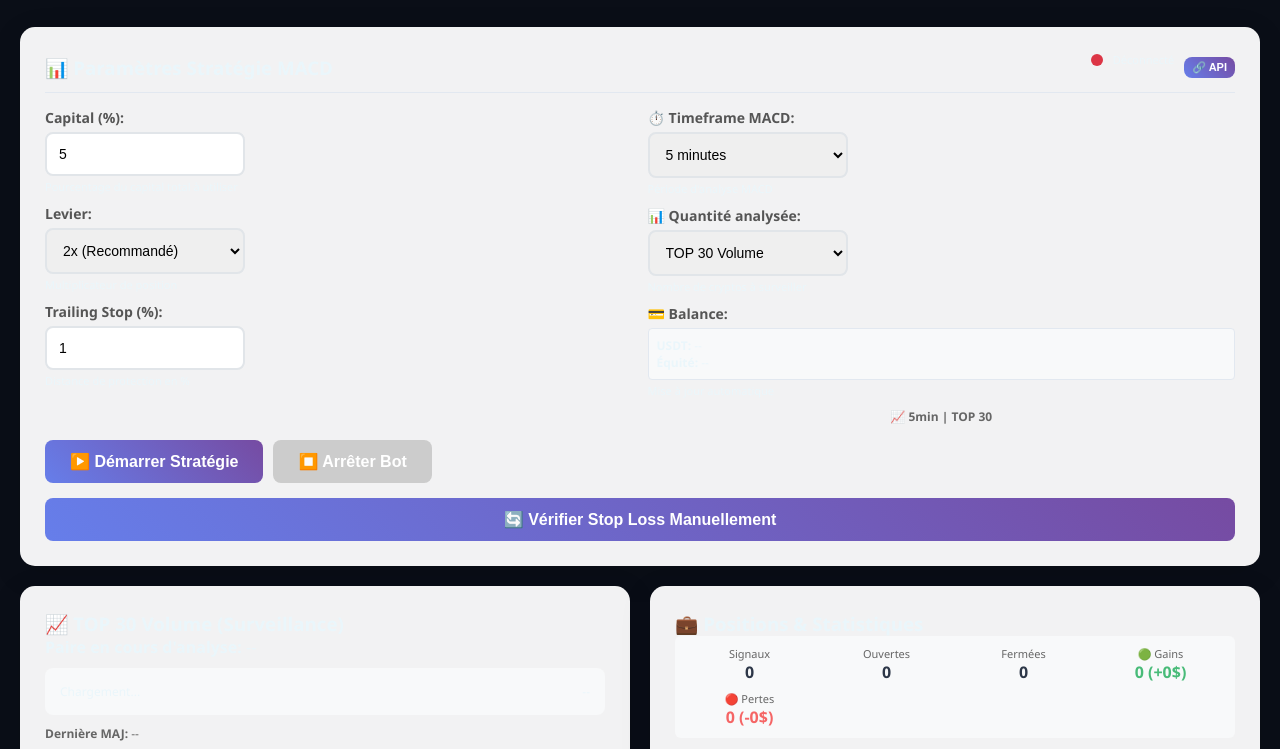
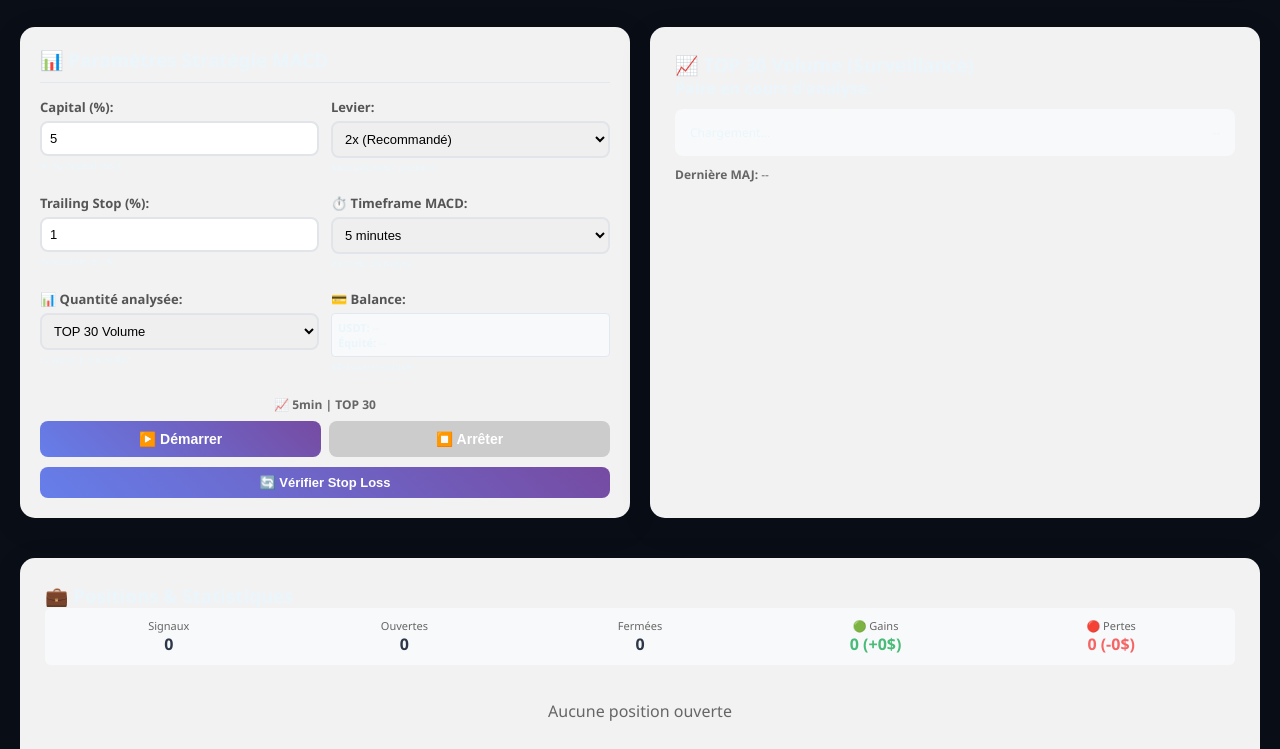
Before and after one commit to Escanpadex/crea-vigne-bot, a plain HTML site: page index.html in a window 1280 px wide. Shown: the part 88-837 px from the top of the page. Drawn offline with Linux system fonts and the light colour scheme; a script that the page names is missing.

Commit message:
Add files via upload

```diff
--- a/index.html
+++ b/index.html
@@ -3,33 +3,35 @@
 <head>
     <meta charset="UTF-8">
     <meta name="viewport" content="width=device-width, initial-scale=1.0">
-    <title>Bot Trading Bitget Futures - Stratégie MACD TOP 20</title>
+    <title>Bot Trading Bitget Futures - Analyse MACD Volume Dynamique</title>
     <link rel="stylesheet" href="styles/main.css">
     <!-- TradingView Widget Script -->
     <script type="text/javascript" src="https://s3.tradingview.com/tv.js"></script>
 </head>
 <body>
-    <div class="version">🕐 Dernière MAJ: 07/01/2025 14:30</div>
-
     <div class="container">
         <div class="header">
+            <div style="display: flex; align-items: center; justify-content: space-between; margin-bottom: 15px;">
+                <div>
                     <h1>🚀 Bot Trading Bitget Futures</h1>
-            <p>Stratégie MACD - TOP 30 Volume - TRAILING STOP FIXÉ</p>
+                    <p>Analyse MACD Temps Réel - Volume TOP Dynamique - Gestion Avancée</p>
+                </div>
+                <div style="display: flex; align-items: center; gap: 15px; background: rgba(255,255,255,0.1); padding: 15px; border-radius: 10px; backdrop-filter: blur(5px);">
+                    <div class="status">
+                        <div class="status-dot" id="connectionStatus"></div>
+                        <span id="connectionText" style="font-size: 12px; color: white; font-weight: 600;">Déconnecté</span>
+                    </div>
+                    <div style="font-size: 11px; color: rgba(255,255,255,0.8);">Connecté (Futures)</div>
+                    <button class="btn btn-api-highlight" onclick="testConnection()" style="font-size: 12px; padding: 8px 15px; background: linear-gradient(45deg, #48bb78, #38a169); box-shadow: 0 4px 15px rgba(72, 187, 120, 0.4); font-weight: bold;">🔗 API</button>
+                </div>
+            </div>
         </div>
 
-        <div class="grid">
-            <div class="card">
-                <!-- En-tête avec API et titre -->
-                <div style="display: flex; align-items: center; justify-content: space-between; margin-bottom: 15px; padding-bottom: 10px; border-bottom: 1px solid #e2e8f0;">
-                    <h3 style="margin: 0;">📊 Paramètres Stratégie MACD</h3>
-                    <div style="display: flex; align-items: center; gap: 10px;">
-                        <div class="status">
-                            <div class="status-dot" id="connectionStatus"></div>
-                            <span id="connectionText" style="font-size: 11px;">Déconnecté</span>
-                        </div>
-                        <button class="btn" onclick="testConnection()" style="font-size: 11px; padding: 4px 8px;">🔗 API</button>
-                    </div>
-                </div>
+        <!-- Nouvelle structure en grid pour avoir les deux sections côte à côte -->
+        <div style="display: grid; grid-template-columns: 1fr 1fr; gap: 20px; margin-bottom: 20px;">
+            <!-- Section Paramètres MACD - Rétrécie -->
+            <div class="card" style="padding: 20px;">
+                <h3 style="margin: 0 0 15px 0; padding-bottom: 10px; border-bottom: 1px solid #e2e8f0;">📊 Paramètres Stratégie MACD</h3>
 
                 <!-- Champs API cachés mais fonctionnels -->
                 <div style="display: none;">
@@ -38,87 +40,79 @@
                     <input type="password" id="passphrase" value="Charmant16320Charmant16320">
                 </div>
 
-                <!-- Layout en 2 colonnes -->
-                <div style="display: grid; grid-template-columns: 1fr 1fr; gap: 15px; margin-bottom: 15px;">
-
-                    <!-- Colonne Gauche - Paramètres de base -->
-                    <div>
-                        <div class="form-group" style="margin-bottom: 10px;">
-                            <label style="font-size: 14px;">Capital (%):</label>
-                            <input type="number" id="capitalPercent" value="5" min="1" max="20" step="1" style="width: 100%; max-width: 200px;">
-                            <small style="font-size: 11px; display: block; margin-top: 3px;">Pourcentage du capital total à utiliser</small>
+                <!-- Paramètres en colonnes compactes -->
+                <div style="display: grid; grid-template-columns: 1fr 1fr; gap: 12px; margin-bottom: 15px;">
+                    <div class="form-group" style="margin-bottom: 8px;">
+                        <label style="font-size: 13px;">Capital (%):</label>
+                        <input type="number" id="capitalPercent" value="5" min="1" max="20" step="1" style="width: 100%; padding: 8px; font-size: 13px;">
+                        <small style="font-size: 10px; display: block; margin-top: 2px;">% du capital total</small>
                     </div>
 
-                        <div class="form-group" style="margin-bottom: 10px;">
-                            <label style="font-size: 14px;">Levier:</label>
-                            <select id="leverage" style="width: 100%; max-width: 200px;">
+                    <div class="form-group" style="margin-bottom: 8px;">
+                        <label style="font-size: 13px;">Levier:</label>
+                        <select id="leverage" style="width: 100%; padding: 8px; font-size: 13px;">
                             <option value="2" selected>2x (Recommandé)</option>
                             <option value="3">3x</option>
                             <option value="5">5x</option>
                             <option value="10">10x</option>
                         </select>
-                            <small style="font-size: 11px; display: block; margin-top: 3px;">Multiplicateur de position</small>
+                        <small style="font-size: 10px; display: block; margin-top: 2px;">Multiplicateur position</small>
                     </div>
 
-                        <div class="form-group" style="margin-bottom: 10px;">
-                            <label style="font-size: 14px;">Trailing Stop (%):</label>
-                            <input type="number" id="trailingStop" value="1" min="0.5" max="5" step="0.1" style="width: 100%; max-width: 200px;">
-                            <small style="font-size: 11px; display: block; margin-top: 3px;">Distance de protection en %</small>
-                        </div>
+                    <div class="form-group" style="margin-bottom: 8px;">
+                        <label style="font-size: 13px;">Trailing Stop (%):</label>
+                        <input type="number" id="trailingStop" value="1" min="0.5" max="5" step="0.1" style="width: 100%; padding: 8px; font-size: 13px;">
+                        <small style="font-size: 10px; display: block; margin-top: 2px;">Protection en %</small>
                     </div>
 
-                    <!-- Colonne Droite - Nouveaux paramètres -->
-                    <div>
-                        <div class="form-group" style="margin-bottom: 10px;">
-                            <label style="font-size: 14px;">⏱️ Timeframe MACD:</label>
-                            <select id="macdTimeframe" onchange="updateMacdTimeframe()" style="width: 100%; max-width: 200px;">
+                    <div class="form-group" style="margin-bottom: 8px;">
+                        <label style="font-size: 13px;">⏱️ Timeframe MACD:</label>
+                        <select id="macdTimeframe" onchange="updateMacdTimeframe()" style="width: 100%; padding: 8px; font-size: 13px;">
                             <option value="5m" selected>5 minutes</option>
                             <option value="15m">15 minutes</option>
                             <option value="1h">1 heure</option>
                             <option value="4h">4 heures</option>
                         </select>
-                            <small style="font-size: 11px; display: block; margin-top: 3px;">Période d'analyse MACD</small>
+                        <small style="font-size: 10px; display: block; margin-top: 2px;">Période d'analyse</small>
                     </div>
 
-                        <div class="form-group" style="margin-bottom: 10px;">
-                            <label style="font-size: 14px;">📊 Quantité analysée:</label>
-                            <select id="topVolumeCount" onchange="updateTopVolumeCount()" style="width: 100%; max-width: 200px;">
+                    <div class="form-group" style="margin-bottom: 8px;">
+                        <label style="font-size: 13px;">📊 Quantité analysée:</label>
+                        <select id="topVolumeCount" onchange="updateTopVolumeCount()" style="width: 100%; padding: 8px; font-size: 13px;">
                             <option value="5">TOP 5 Volume</option>
                             <option value="10">TOP 10 Volume</option>
                             <option value="20">TOP 20 Volume</option>
                             <option value="30" selected>TOP 30 Volume</option>
                             <option value="50">TOP 50 Volume</option>
                         </select>
-                            <small style="font-size: 11px; display: block; margin-top: 3px;">Nombre de cryptos à surveiller</small>
+                        <small style="font-size: 10px; display: block; margin-top: 2px;">Cryptos à surveiller</small>
                     </div>
 
-                        <div class="form-group" style="margin-bottom: 10px;">
-                            <label style="font-size: 14px;">💳 Balance:</label>
-                            <div style="background: #f8f9fa; border: 1px solid #e2e8f0; border-radius: 4px; padding: 8px; font-size: 12px;">
+                    <div class="form-group" style="margin-bottom: 8px;">
+                        <label style="font-size: 13px;">💳 Balance:</label>
+                        <div style="background: #f8f9fa; border: 1px solid #e2e8f0; border-radius: 4px; padding: 6px; font-size: 11px;">
                             <div><strong>USDT:</strong> <span id="usdtBalance">--</span></div>
                             <div><strong>Équité:</strong> <span id="totalEquity">--</span></div>
                         </div>
-                            <small style="font-size: 11px; display: block; margin-top: 3px;">Mise à jour automatique</small>
-                        </div>
-
-                        <div style="font-size: 12px; color: #666; margin-top: 8px; text-align: center;">
-                            <strong id="currentSettings">📈 5min | TOP 30</strong>
-                        </div>
+                        <small style="font-size: 10px; display: block; margin-top: 2px;">MAJ automatique</small>
                     </div>
                 </div>
 
-                <div style="display: flex; gap: 10px;">
-                    <button class="btn" onclick="startBot()" id="startBtn">▶️ Démarrer Stratégie</button>
-                    <button class="btn btn-danger" onclick="stopBot()" id="stopBtn" disabled>⏹️ Arrêter Bot</button>
+                <div style="font-size: 12px; color: #666; margin: 8px 0; text-align: center;">
+                    <strong id="currentSettings">📈 5min | TOP 30</strong>
                 </div>
 
-                <div style="margin-top: 15px;">
-                    <button class="btn" onclick="manageTrailingStops()" style="width: 100%;">🔄 Vérifier Stop Loss Manuellement</button>
+                <div style="display: flex; gap: 8px;">
+                    <button class="btn" onclick="startBot()" id="startBtn" style="flex: 1; padding: 10px; font-size: 14px;">▶️ Démarrer</button>
+                    <button class="btn btn-danger" onclick="stopBot()" id="stopBtn" disabled style="flex: 1; padding: 10px; font-size: 14px;">⏹️ Arrêter</button>
                 </div>
+
+                <div style="margin-top: 10px;">
+                    <button class="btn" onclick="manageTrailingStops()" style="width: 100%; padding: 8px; font-size: 13px;">🔄 Vérifier Stop Loss</button>
                 </div>
             </div>
 
-        <div class="grid">
+            <!-- Section TOP 30 Volume - Côte à côte -->
             <div class="card">
                 <h3 id="topVolumeTitle">📈 TOP 30 Volume (Surveillance)</h3>
                 <div style="margin-bottom: 10px;">
@@ -134,7 +128,9 @@
                     <strong>Dernière MAJ:</strong> <span id="lastScanTime">--</span>
                 </div>
             </div>
+        </div>
 
+        <div class="grid">
             <div class="card">
                 <h3>💼 Positions & Statistiques</h3>
 
```
Lines whose indentation alone changed are shown as unchanged.
